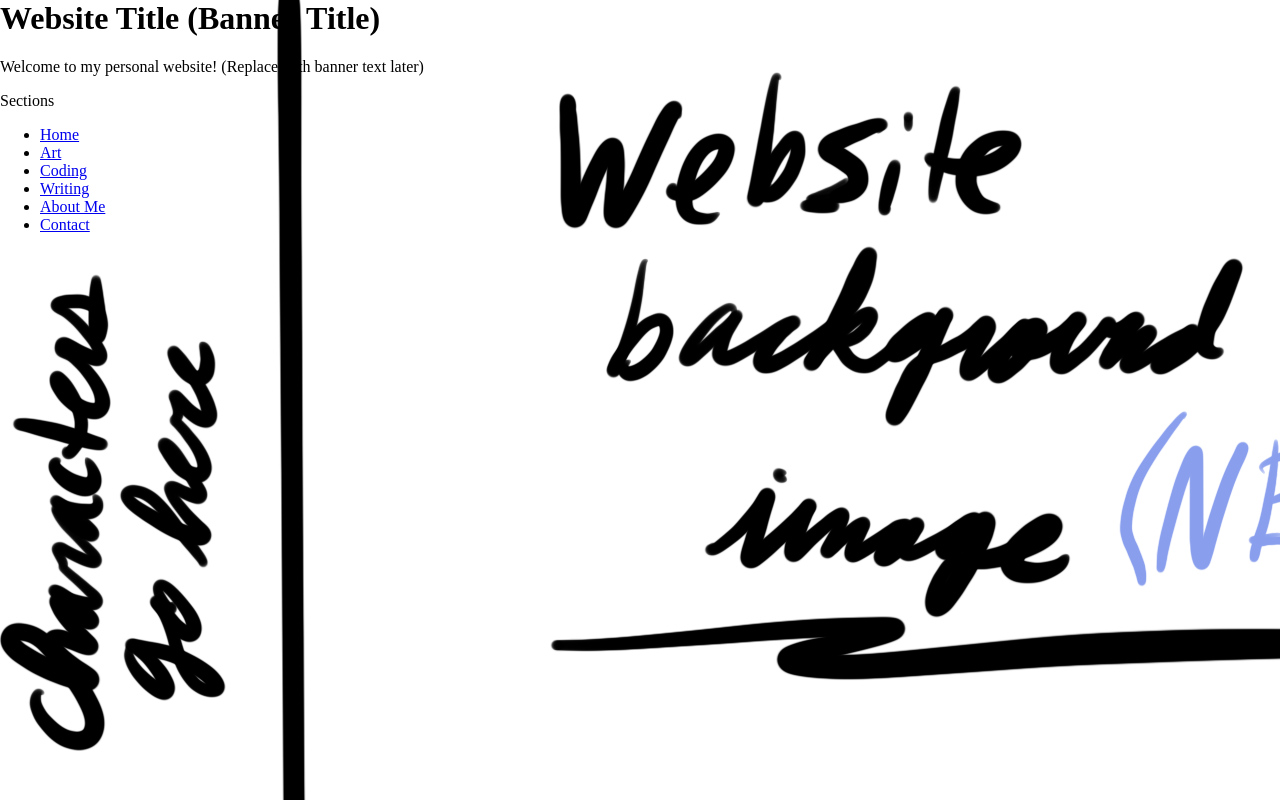
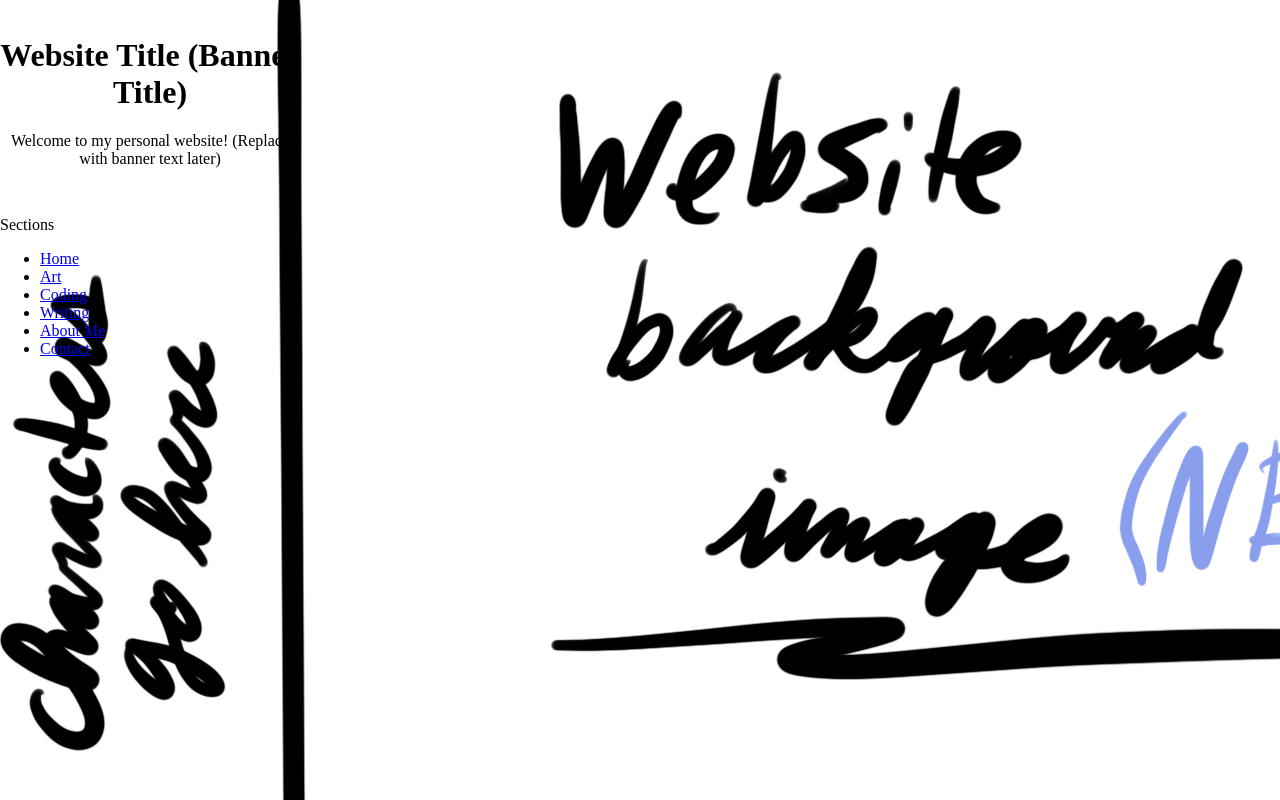
Before and after one commit to emirick72/emirick72.github.io, a plain HTML site: page index.html in a window 1280 px wide. Drawn offline with Linux system fonts and the light colour scheme.

Commit message:
trying to center home page main div

```diff
--- a/index.html
+++ b/index.html
@@ -7,8 +7,8 @@
 </head>
 <body>
     <!--Put banner code here-->
-    <div class="home banner">
-        <div class = "home title">
+    <div class="home-banner">
+        <div class = "home-title">
             <h1>Website Title (Banner Title)</h1>
             <div class = "home description">
                 <p>Welcome to my personal website! (Replace with banner text later)</p>
--- a/styles.css
+++ b/styles.css
@@ -6,6 +6,14 @@ body {
     background-image: url('../Placeholder_Images/IMG_1768.PNG');
 
 
-    /*Header first div*/
+}
 
+/*Header first div*/
+.home-banner {
+    width: 300px;
+    height: 200px;
+    display: flex;
+    justify-content: center;
+    align-items: center;
+    text-align: center;
 }
```
